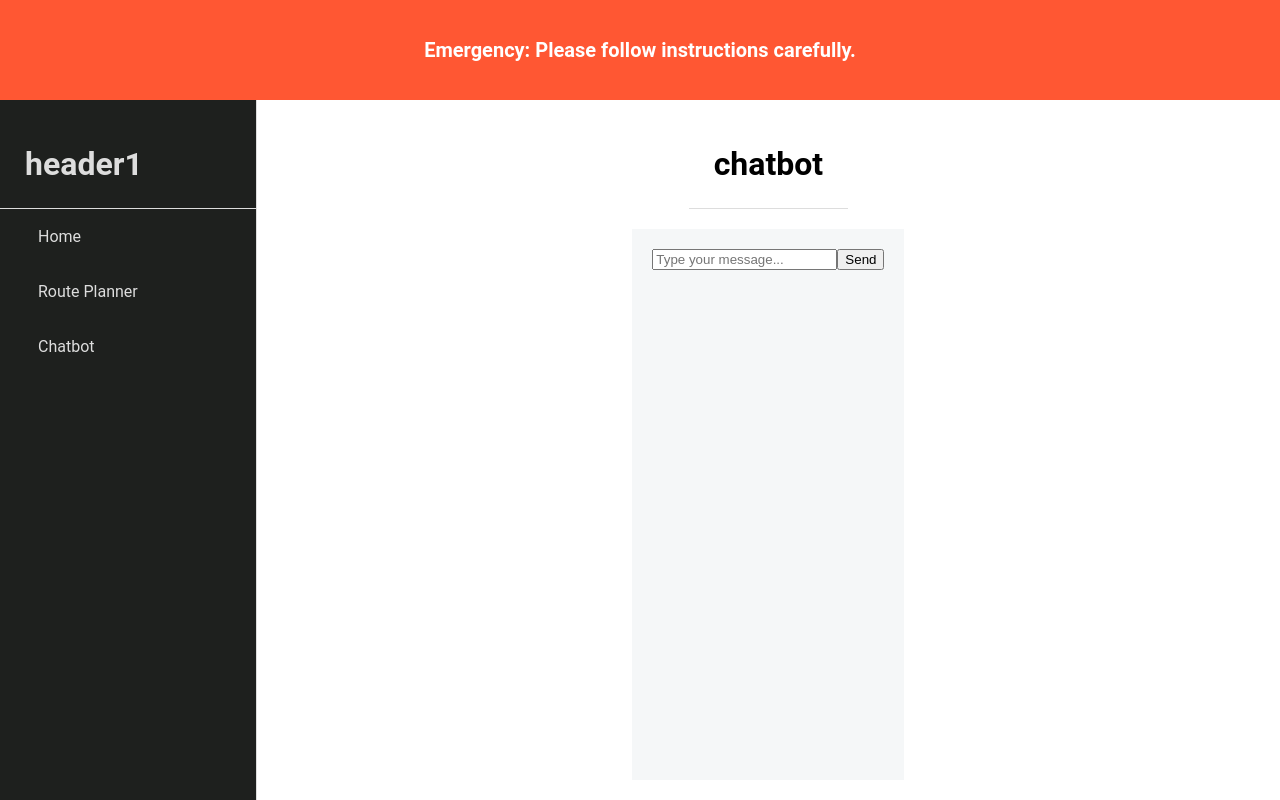
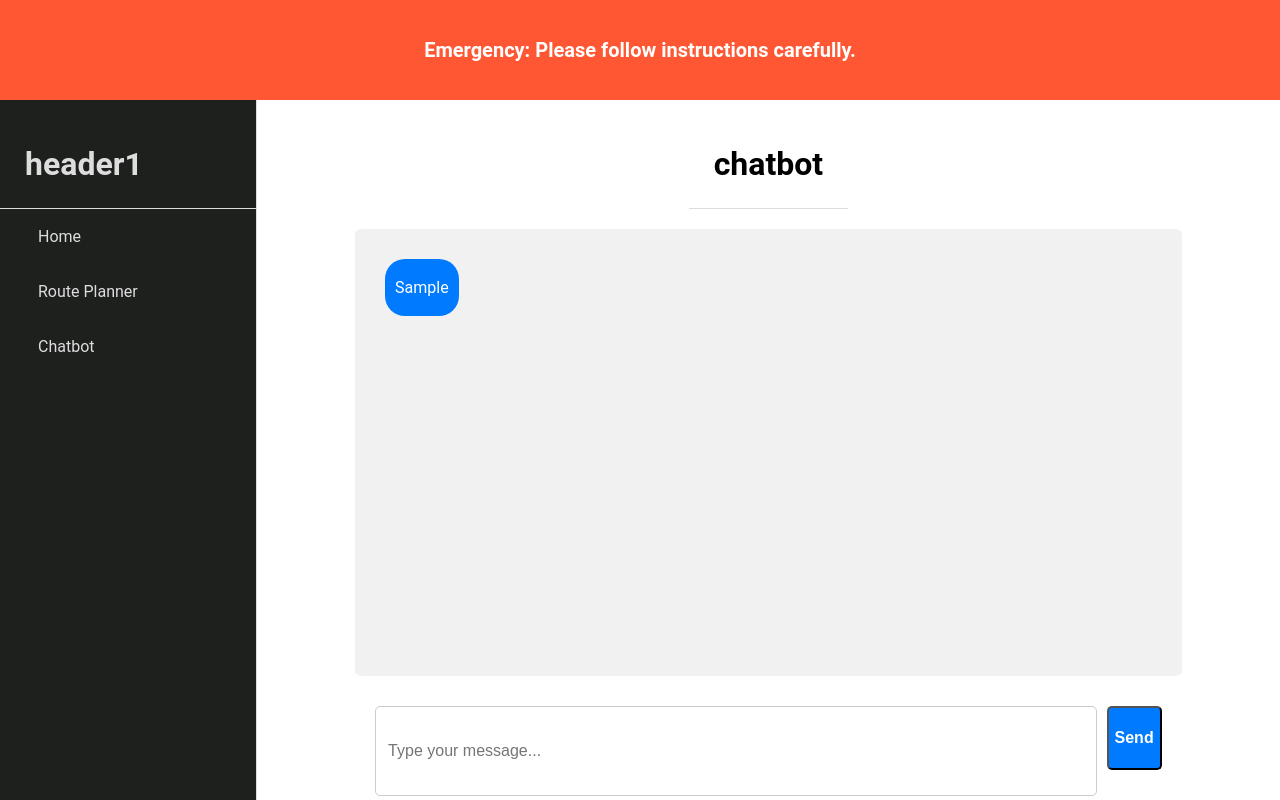
Before and after one commit to utcjcao/NewHacks, a React (Create React App) app in the folder frontend/: page /chatbot in a window 1280 px wide. Both pictures are taken after typing "Sample" into the empty fields and a click on the button "Send". Built offline with nearby package versions, Linux system fonts and the light colour scheme; no server answers.

Commit message:
commits chatbot page and message

```diff
--- a/frontend/src/App.js
+++ b/frontend/src/App.js
@@ -19,7 +19,7 @@ function App() {
   const [onInfo, setOnInfo] = useState(false);
   const [socket, setSocket] = useState();
   const [formValues, setFormValues] = useState({
-    county: "",
+    county: "default",
     familySize: "",
     travelMeans: "",
     youngInfants: "",
--- /dev/null
+++ b/frontend/src/components/Message.css
@@ -0,0 +1,26 @@
+
+
+  .message {
+    display: inline-flex;
+  padding: 3px 10px;
+  border-radius: 20px; /* Rounded corners */
+  margin: 10px; /* Spacing between bubbles */
+  color: white; /* Text color */
+  font-size: 16px;
+  word-wrap: break-word; /* Ensure long words wrap to the next line */
+  }
+
+  .user-message {
+    background-color: #007bff; /* Blue color for user messages */
+    text-align: right;
+    align-self: flex-end;
+    align-items:end;
+  }
+
+  .other-message {
+    background-color: white;
+    text-align: left;
+    align-items:start;
+    align-self: flex-start;
+    color: black;
+  }
--- /dev/null
+++ b/frontend/src/components/Message.js
@@ -0,0 +1,16 @@
+import React from "react";
+import "./Message.css";
+
+const Message = ({ user, text }) => {
+  const isUserMessage = user === "user";
+
+  return (
+    <div
+      className={`message ${isUserMessage ? "user-message" : "other-message"}`}
+    >
+      <p>{text}</p>
+    </div>
+  );
+};
+
+export default Message;
--- /dev/null
+++ b/frontend/src/pages/ChatBotPage.css
@@ -0,0 +1,47 @@
+.content-container {
+    display: flex;
+    flex-direction: column;
+    padding: 20px;
+    height: 600px;
+    overflow-y: auto;
+    overflow-x: hidden;
+    gap:10px;
+    min-width: 80%;
+    max-width: 80%;
+    background-color: #f2f1f1;
+    border-radius: 1%;
+  }
+
+  .input-container {
+    gap: 10px;
+    padding-top:10px;
+    padding-bottom:10px;
+    display: flex;
+    flex-direction: row;
+    width:80%;
+  }
+
+  .chat-button {
+    background-color: #007bff;
+    color: #fff;
+    font-size: 16px;
+    font-weight: bold;
+    border-radius: 5px;
+    cursor: pointer;
+    text-align: center;
+    height: auto
+  }
+
+  .chat-button:hover {
+    background-color: #0056b3;
+  }
+
+  .text-input {
+    padding: 12px;
+    gap:30px;
+    font-size: 16px;
+    border: 1px solid #ccc;
+    border-radius: 5px;
+    height: 100%
+
+  }
--- a/frontend/src/pages/ChatbotPage.js
+++ b/frontend/src/pages/ChatbotPage.js
@@ -1,4 +1,6 @@
 import React, { useState, useEffect } from "react";
+import Message from "../components/Message";
+import "./ChatBotPage.css";
 
 const ChatbotPage = ({ socket, formValues }) => {
   const [query, setQuery] = useState("");
@@ -21,10 +23,13 @@ const ChatbotPage = ({ socket, formValues }) => {
   const handleSend = async () => {
     if (!query.trim()) return;
 
+    setMessages((prevMessages) => [
+      ...prevMessages,
+      { text: query, sender: "user" },
+    ]);
     const userMessage = { ...formValues, user_query: query, sender: "user" };
-    setMessages((prevMessages) => [...prevMessages, userMessage]);
+
     if (socket) {
-      console.log("socketon");
       socket.emit("generate-response", userMessage);
     }
 
@@ -37,18 +42,21 @@ const ChatbotPage = ({ socket, formValues }) => {
       <div className="content-container">
         <div className="messages">
           {messages.map((msg, index) => (
-            <div key={index} className={`message ${msg.sender}`}>
-              {msg.text}
-            </div>
+            <Message key={index} user={msg.sender} text={msg.text}></Message>
           ))}
         </div>
+      </div>
+      <div className="input-container">
         <input
           type="text"
+          className="text-input"
           value={query}
           onChange={(e) => setQuery(e.target.value)}
           placeholder="Type your message..."
         />
-        <button onClick={handleSend}>Send</button>
+        <button className="chat-button" onClick={handleSend}>
+          Send
+        </button>
       </div>
     </div>
   );
```
Also changed, not shown: 2 other files (tests, documents, lock files or other folders).
